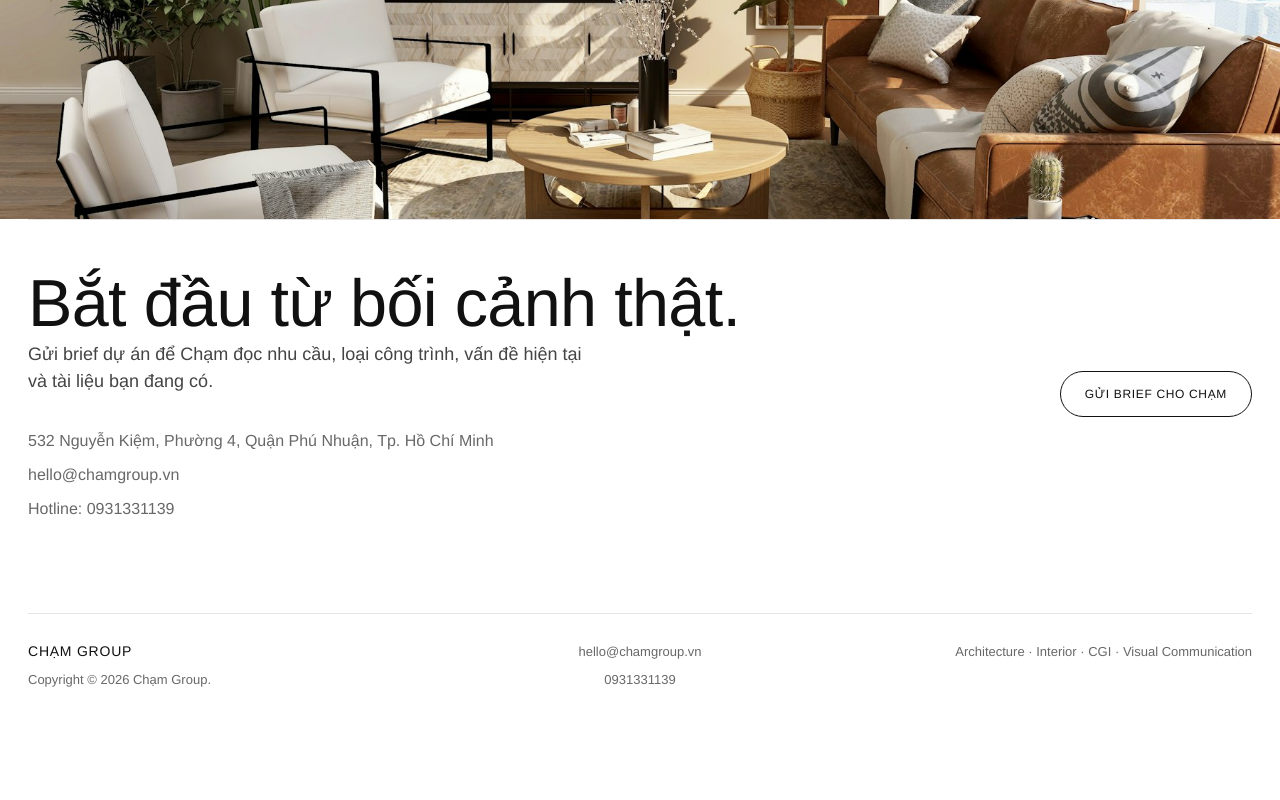
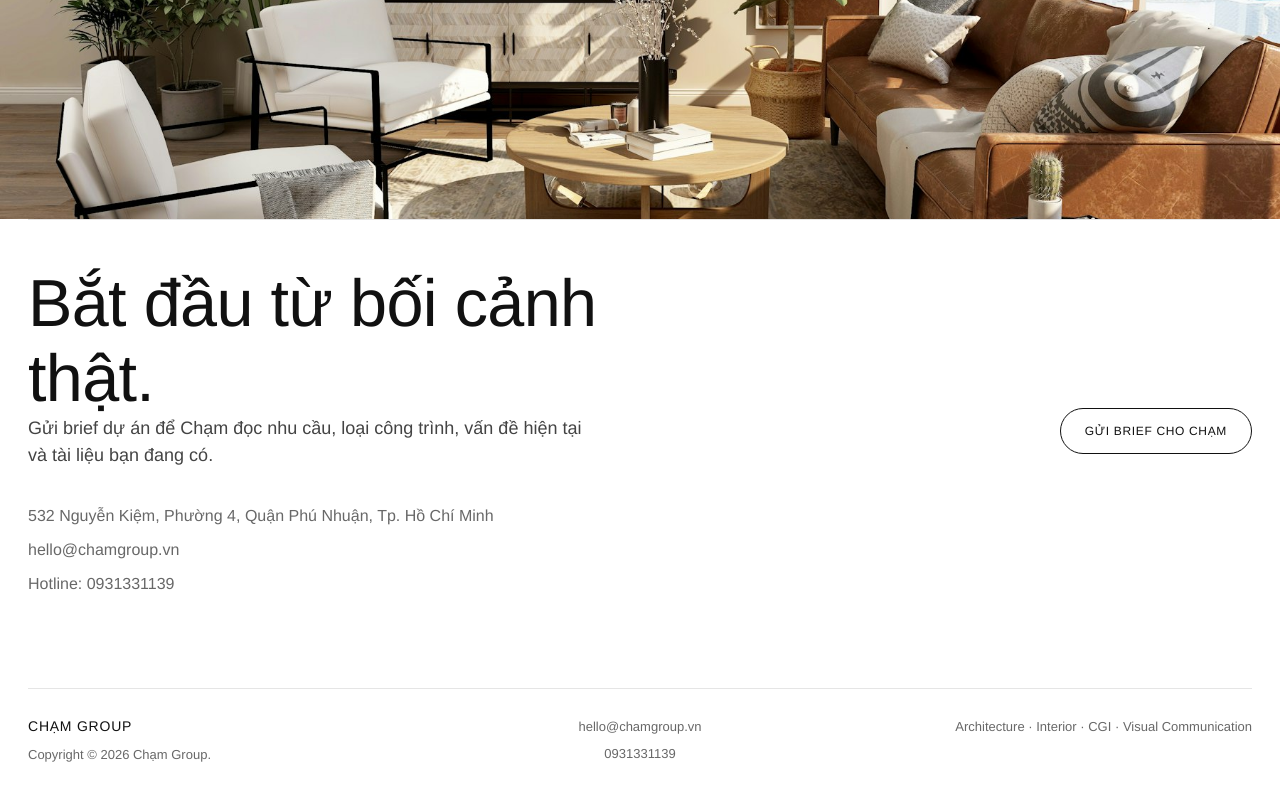
Before and after one commit to konglehong/chamgroup, a website: page index.html in a window 1280 px wide. Shown: the part 6640-7440 px from the top of the page. Before the commit the page ends 7366 px from the top, so only its background shows below. Drawn offline with Linux system fonts and the light colour scheme.

Commit message:
Refine contact heading line break

```diff
--- a/css/style.css
+++ b/css/style.css
@@ -812,7 +812,7 @@ img {
 }
 
 .contact-teaser .contact-copy h2 {
-  max-width: 760px;
+  max-width: 1120px;
 }
 
 .contact-teaser .contact-copy > p {
--- a/index.html
+++ b/index.html
@@ -288,7 +288,7 @@
 
       <div class="contact-panel">
         <div class="contact-copy">
-          <h2>Bắt đầu từ bối cảnh thật.</h2>
+          <h2>Bắt đầu từ bối cảnh<br />thật.</h2>
           <p>
             Gửi brief dự án để Chạm đọc nhu cầu, loại công trình, vấn đề hiện
             tại và tài liệu bạn đang có.
```
